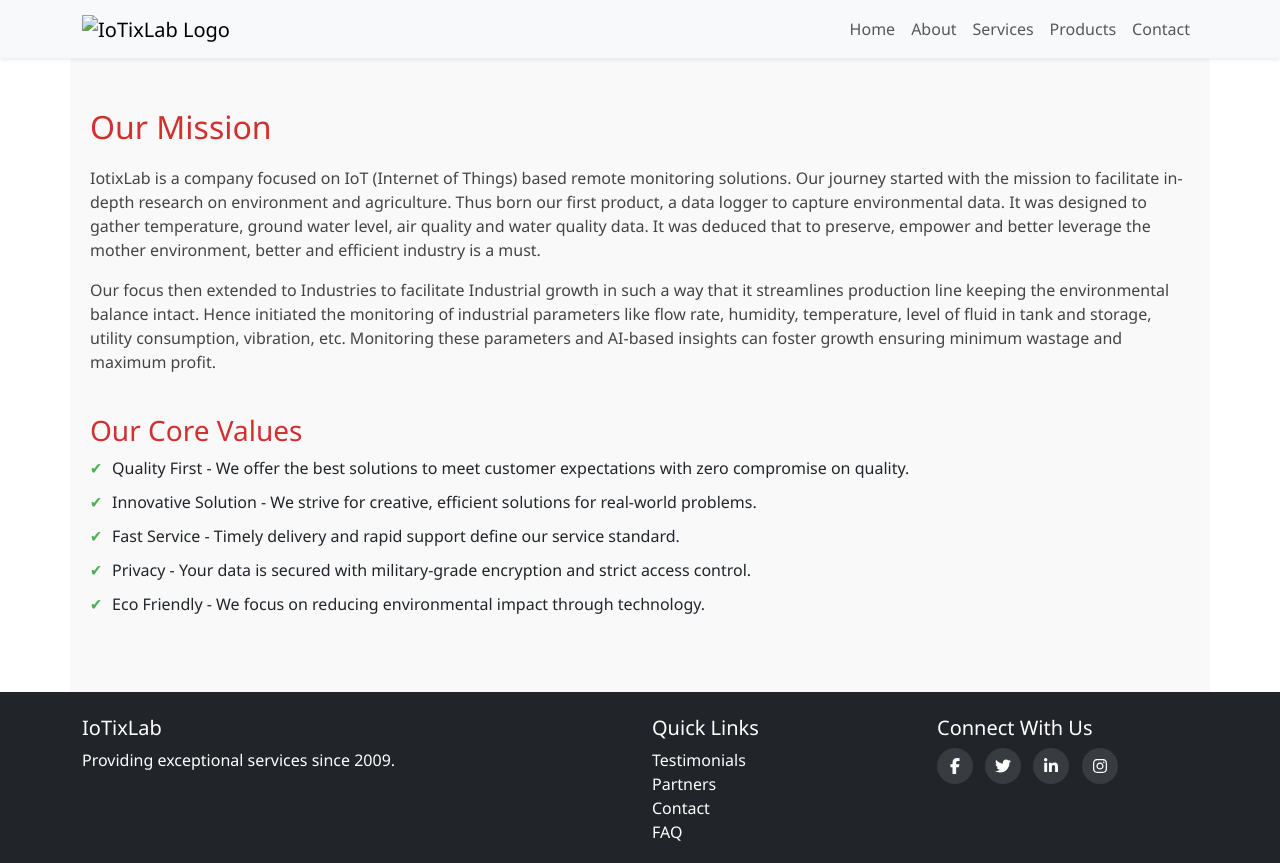
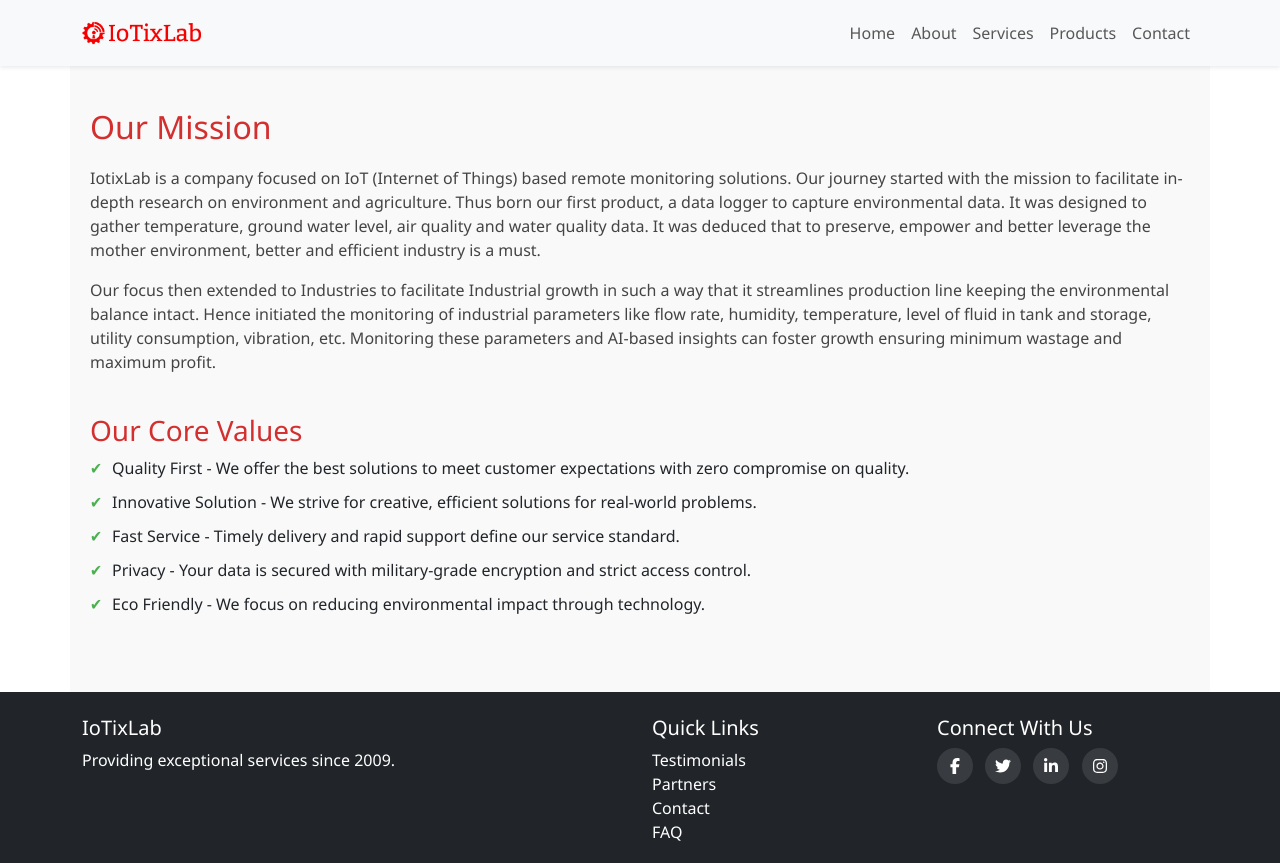
Before and after one commit to safikulislam19/iotixlab, a plain HTML site: page about.html in a window 1280 px wide. Shown: the top 863 px of the page. Drawn offline with nearby package versions, Linux system fonts and the light colour scheme; the site is published under a folder, as on GitHub Pages, so addresses that start at the root find nothing.

Commit message:
logo update all page

```diff
--- a/about.html
+++ b/about.html
@@ -15,7 +15,7 @@
         <nav class="navbar navbar-expand-lg navbar-light bg-light fixed-top shadow-sm">
             <div class="container">
                 <a class="navbar-brand" href="#">
-                    <img src="/assets/images/logo.png" alt="IoTixLab Logo">
+                    <img src="./assets/images/logo.png" alt="IoTixLab Logo">
                 </a>
                 <button class="navbar-toggler" type="button" data-bs-toggle="collapse" data-bs-target="#navbarNav">
                     <span class="navbar-toggler-icon"></span>
```
Also changed, not shown: contact.html (+1 -1 lines), products.html (+1 -1 lines), services.html (+1 -1 lines), testimonials.html (+1 -1 lines), waterquality.html (+1 -1 lines), weather.html (+1 -1 lines).
